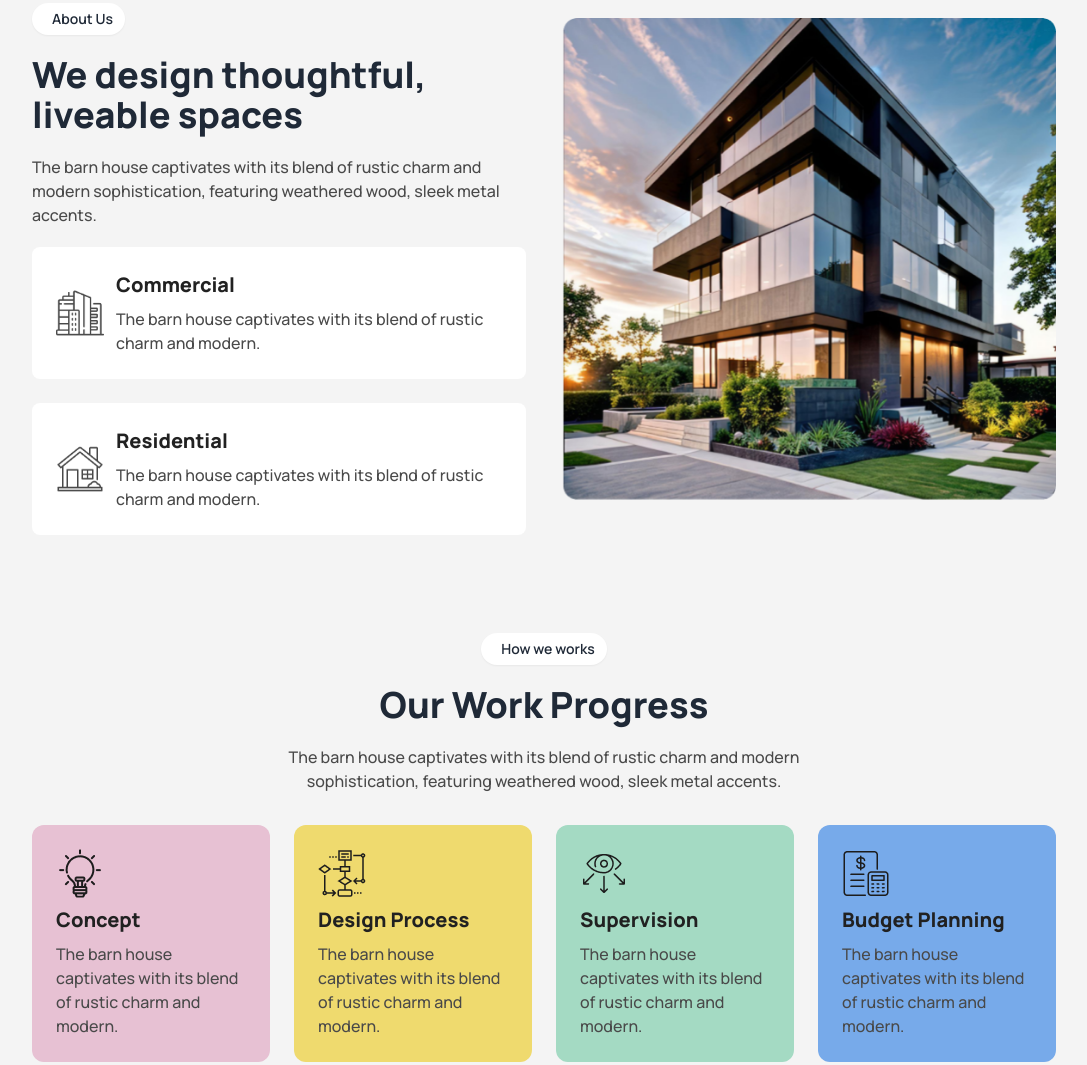
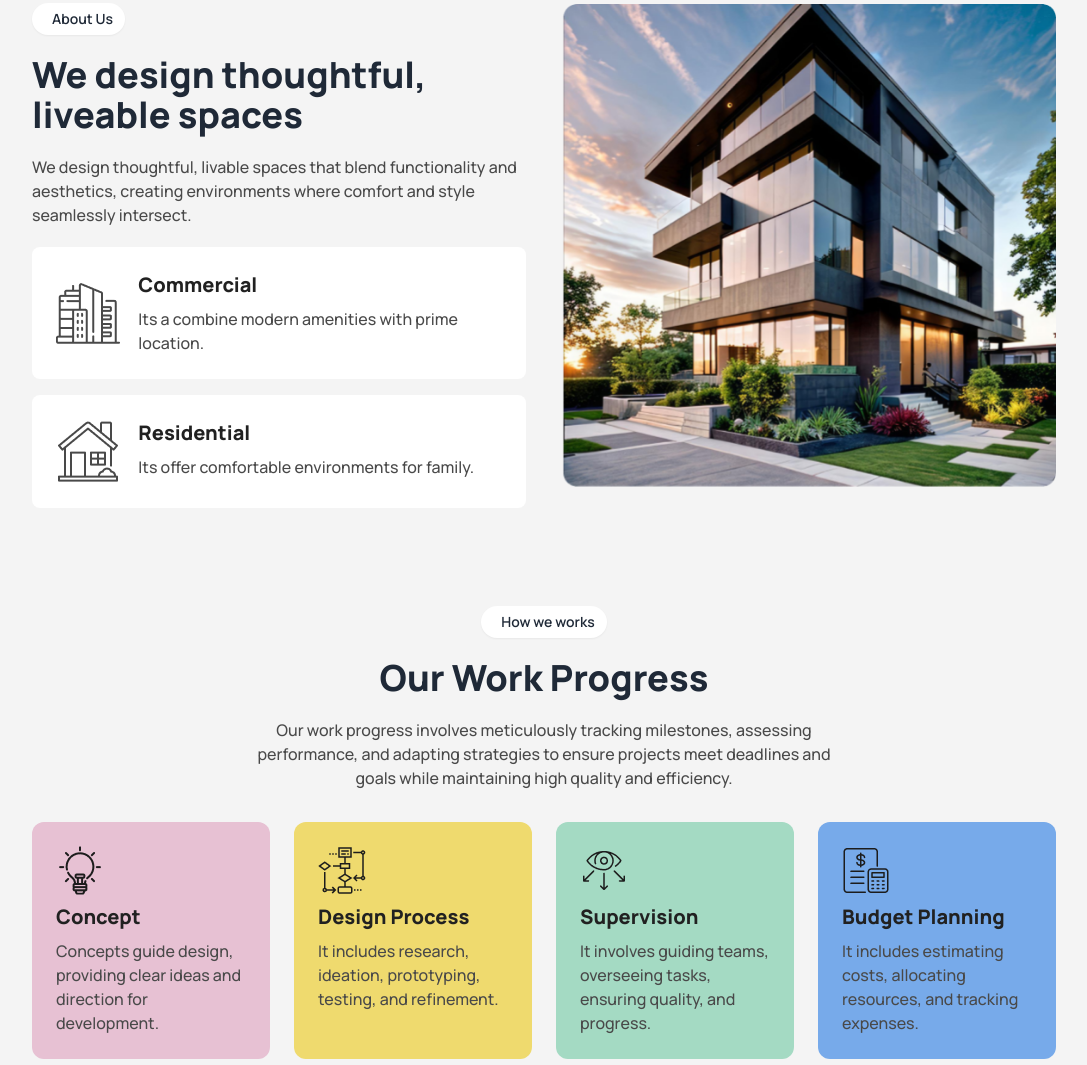
Before and after one commit to Ahmed00002/Rinterio-web, a website built with Vite: page index.html in a window 1280 px wide. Shown: the part 1071-2136 px from the top of the page, without its empty margins (96-1183 px from the left). Built offline with nearby package versions, Linux system fonts and the light colour scheme; some icons are missing.

Commit message:
changed the dummy texts

```diff
--- a/index.html
+++ b/index.html
@@ -196,39 +196,37 @@
                 liveable spaces
               </h1>
               <p class="para">
-                The barn house captivates with its blend of rustic charm and
-                modern sophistication, featuring weathered wood, sleek metal
-                accents.
+                We design thoughtful, livable spaces that blend functionality
+                and aesthetics, creating environments where comfort and style
+                seamlessly intersect.
               </p>
 
               <!-- commercial and residential sections -->
               <div
-                class="space-y-6 md:space-y-0 md:flex flex-1 gap-6 lg:flex-col"
+                class="space-y-6 md:space-y-0 md:grid md:grid-cols-2 flex-1 gap-4 lg:grid-cols-1"
               >
                 <!-- commercial -->
-                <div class="flex gap-3 p-6 rounded-lg bg-white">
-                  <div class="my-auto">
+                <div class="grid grid-cols-12 p-6 rounded-lg bg-white">
+                  <div class="my-auto col-span-2">
                     <img src="assets/commercial.png" alt="house" />
                   </div>
-                  <div class="text-left">
+                  <div class="text-left col-span-10 ml-2">
                     <h2 class="subtitle mb-2">Commercial</h2>
                     <p class="para">
-                      The barn house captivates with its blend of rustic charm
-                      and modern.
+                      Its a combine modern amenities with prime location.
                     </p>
                   </div>
                 </div>
 
                 <!-- residential -->
-                <div class="flex gap-3 p-6 rounded-lg bg-white">
-                  <div class="my-auto">
+                <div class="grid grid-cols-12 p-6 rounded-lg bg-white">
+                  <div class="my-auto col-span-2">
                     <img src="assets/residential.png" alt="house" />
                   </div>
-                  <div class="text-left">
+                  <div class="text-left col-span-10 ml-2">
                     <h2 class="subtitle mb-2">Residential</h2>
                     <p class="para">
-                      The barn house captivates with its blend of rustic charm
-                      and modern.
+                      Its offer comfortable environments for family.
                     </p>
                   </div>
                 </div>
@@ -253,9 +251,10 @@
             </button>
             <h1 class="text-4xl font-extrabold">Our Work Progress</h1>
             <p class="para md:w-4/6 lg:w-3/5 mx-auto">
-              The barn house captivates with its blend of rustic charm and
-              modern sophistication, featuring weathered wood, sleek metal
-              accents.
+              Our work progress involves meticulously tracking milestones,
+              assessing performance, and adapting strategies to ensure projects
+              meet deadlines and goals while maintaining high quality and
+              efficiency.
             </p>
           </div>
 
@@ -267,24 +266,24 @@
               <img src="assets/concept.png" alt="design concept" />
               <h2 class="subtitle">Concept</h2>
               <p class="para mt-2">
-                The barn house captivates with its blend of rustic charm and
-                modern.
+                Concepts guide design, providing clear ideas and direction for
+                development.
               </p>
             </div>
             <div class="bg-[#EFDA6E] rounded-xl p-6 space-y-2">
               <img src="assets/flow-chart.png" alt="design flow chart" />
               <h2 class="subtitle">Design Process</h2>
               <p class="para mt-2">
-                The barn house captivates with its blend of rustic charm and
-                modern.
+                It includes research, ideation, prototyping, testing, and
+                refinement.
               </p>
             </div>
             <div class="bg-[#A4DAC3] rounded-xl p-6 space-y-2">
               <img src="assets/vision.png" alt="vision of our designs" />
               <h2 class="subtitle">Supervision</h2>
               <p class="para mt-2">
-                The barn house captivates with its blend of rustic charm and
-                modern.
+                It involves guiding teams, overseeing tasks, ensuring quality,
+                and progress.
               </p>
             </div>
             <div class="bg-[#77AAEA] rounded-xl p-6 space-y-2">
@@ -294,8 +293,8 @@
               />
               <h2 class="subtitle">Budget Planning</h2>
               <p class="para mt-2">
-                The barn house captivates with its blend of rustic charm and
-                modern.
+                It includes estimating costs, allocating resources, and tracking
+                expenses.
               </p>
             </div>
           </div>
@@ -312,9 +311,9 @@
 
             <h1 class="text-4xl font-extrabold">Our Work Progress</h1>
             <p class="para md:w-4/6 lg:w-3/5 mx-auto">
-              The barn house captivates with its blend of rustic charm and
-              modern sophistication, featuring weathered wood, sleek metal
-              accents.
+              Our work progress involves tracking milestones, assessing
+              performance, and adapting strategies to ensure project success and
+              timely completion.
             </p>
           </div>
 
@@ -337,9 +336,9 @@
               <div class="col-span-3 flex flex-col justify-between">
                 <h2 class="subtitle">Commercial</h2>
                 <p class="para mt-2">
-                  The barn house captivates with its blend of rustic charm and
-                  modern. The barn house captivates with its blend of rustic
-                  charm and modern .
+                  Commercial spaces are designed for business use, featuring
+                  functional layouts and amenities to support operations and
+                  attract clients
                 </p>
                 <div class="mt-5 subtitle">
                   <button>
@@ -391,10 +390,10 @@
               <div
                 class="flex flex-col col-span-2 lg:col-span-1 justify-between"
               >
-                <h2 class="subtitle">Commercial</h2>
+                <h2 class="subtitle">Residential</h2>
                 <p class="para mt-2">
-                  The barn house captivates with its blend of rustic charm and
-                  modern.
+                  Residential spaces are designed for personal living, focusing
+                  on comfort, privacy, and functionality to meet daily needs.
                 </p>
                 <div class="mt-5 subtitle">
                   <button>
@@ -443,8 +442,8 @@
             Read Our Articles and News
           </h1>
           <p class="para md:w-4/6 lg:w-3/5 mx-auto text-colorAccent">
-            The barn house captivates with its blend of rustic charm and modern
-            sophistication, featuring weathered wood, sleek metal accents.
+            Read our articles and news for insights, updates, and expert
+            perspectives on the latest trends and developments in our field.
           </p>
         </div>
 
@@ -674,9 +673,8 @@
               Let’s Discuss Next Project
             </h1>
             <p class="para md:w-4/6 lg:w-3/5 mx-auto text-colorAccent">
-              The barn house captivates with its blend of rustic charm and
-              modern sophistication, featuring weathered wood, sleek metal
-              accents.
+              Let’s discuss the next project to outline goals, define tasks, and
+              establish timelines for a successful and collaborative outcome.
             </p>
           </div>
 
```
